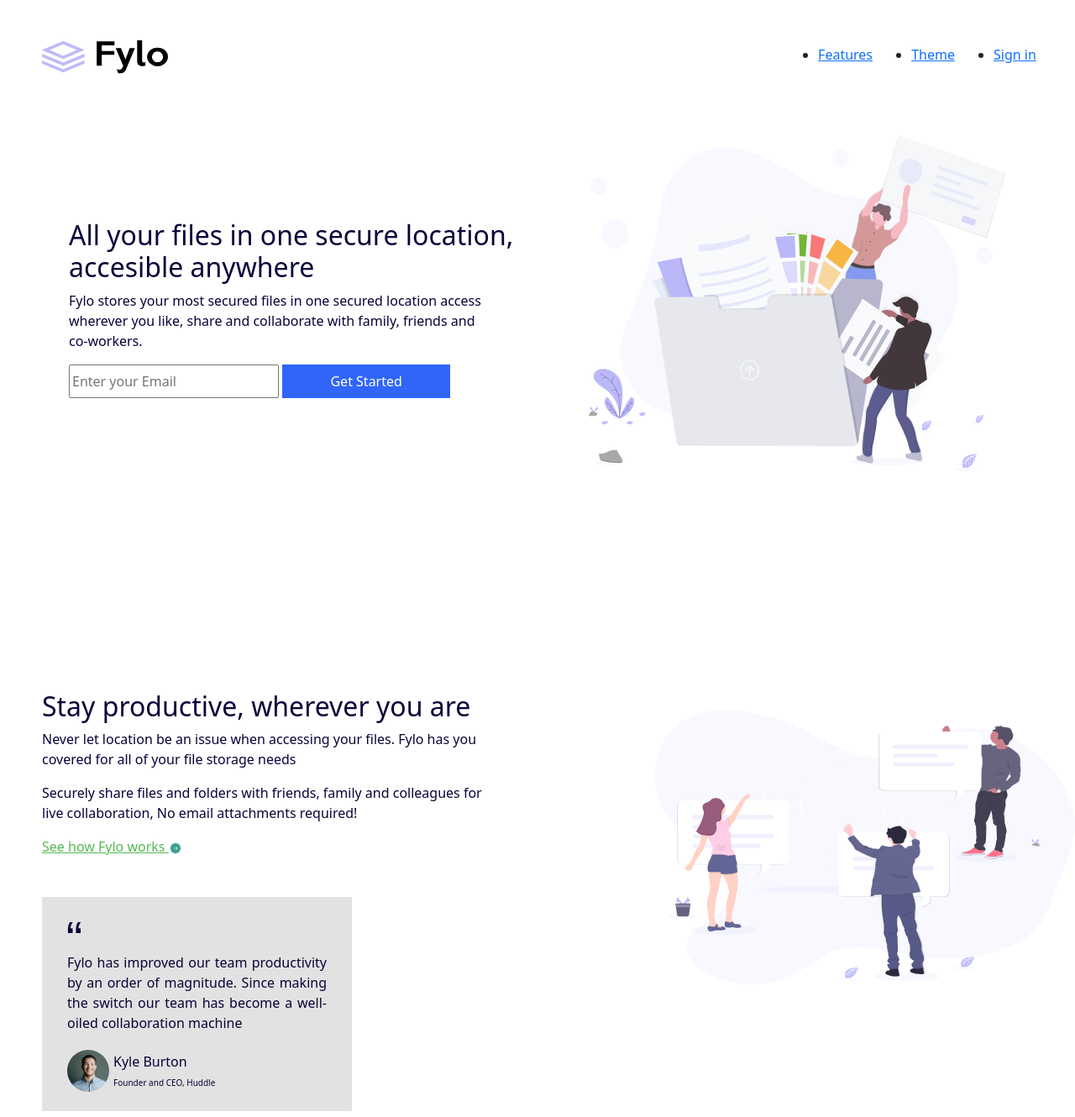
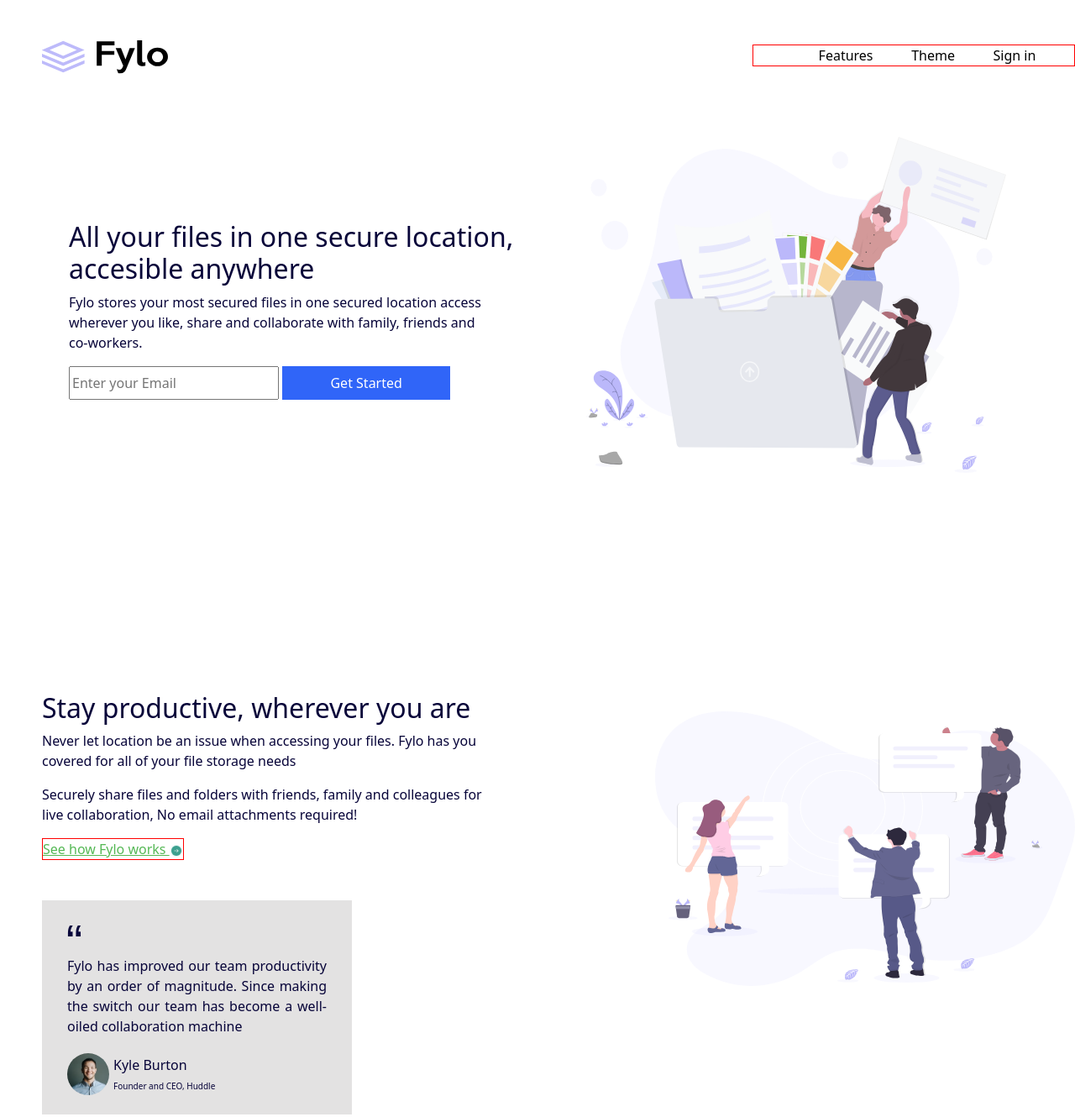
Before and after one commit to sidiq211/Fylo, a plain HTML site: page index.html in a window 1280 px wide. Shown: the top 1330 px of the page at 84% size. Drawn offline with Linux system fonts and the light colour scheme.

Commit message:
changed text decoration to none

```diff
--- a/index.html
+++ b/index.html
@@ -12,7 +12,7 @@
         <img class="logo" src="images/logo.svg" alt="">
 
         <ul class="nav-List">
-            <li><a href="#">Features</a></li>
+            <li><a href="#features">Features</a></li>
             <li><a href="#theme">Theme</a></li>
             <li><a href="#Sign in">Sign in</a></li>
         </ul>
--- a/style.css
+++ b/style.css
@@ -21,9 +21,15 @@ body{
     justify-content: space-evenly;
     margin-left: 70%;
     margin-top: -35px;
-    text-decoration: none;
+    list-style: none;
+    border:1px solid red;
 
 }
+.nav-List li a{
+    text-decoration: none;
+    color: black;
+}
+
 .container{
     display: flexbox;
     color:hsl(243, 87%, 12%);
@@ -69,6 +75,9 @@ button{
 .arrow{
     color: rgb(85, 184, 85);
     text-decoration: underline;
+    cursor:pointer;
+    border: 1px solid red;
+    width:max-content;
 }
 .quotes{
     width: 5%;
```
